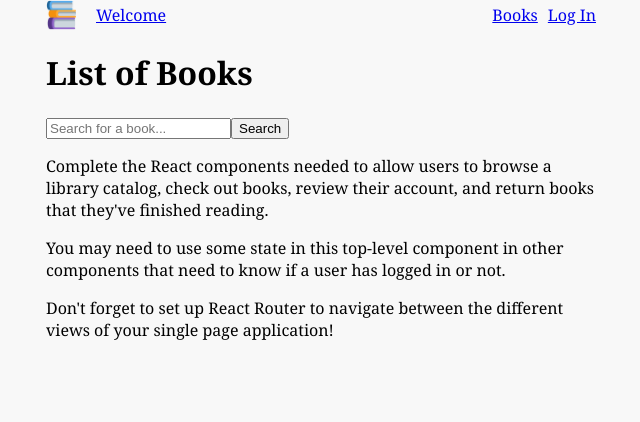
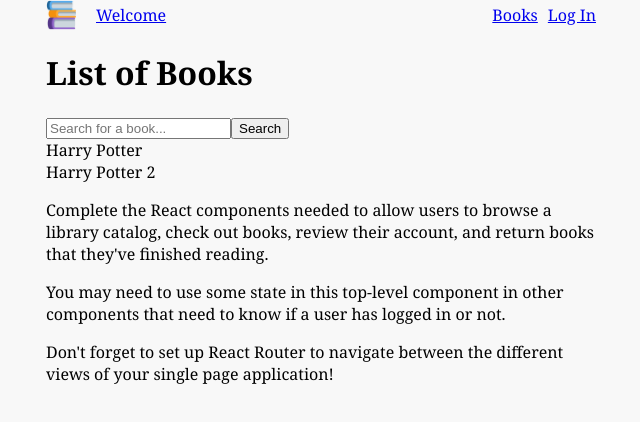
Before and after one commit to ZacharyB-lab/-2510-BookBuddy.Starter, a React (Vite) app: page / in a window 1280 px wide. Shown: the top 422 px of the page, without its empty margins (319-959 px from the left). Built offline with nearby package versions, Linux system fonts and the light colour scheme.

Commit message:
Book placement location

```diff
--- a/src/App.jsx
+++ b/src/App.jsx
@@ -1,3 +1,5 @@
+import { Book } from "./Book";
+
 function App() {
   return (
     <div className="app">
@@ -13,6 +15,8 @@ function App() {
         <input placeholder="Search for a book..."></input>
         <button>Search</button>
       </div>
+      <Book title="Harry Potter" />
+      <Book title="Harry Potter 2" />
 
       <p>
         Complete the React components needed to allow users to browse a library
--- /dev/null
+++ b/src/Book.jsx
@@ -0,0 +1,3 @@
+export function Book(props) {
+  return <div>{props.title}</div>;
+}
```
